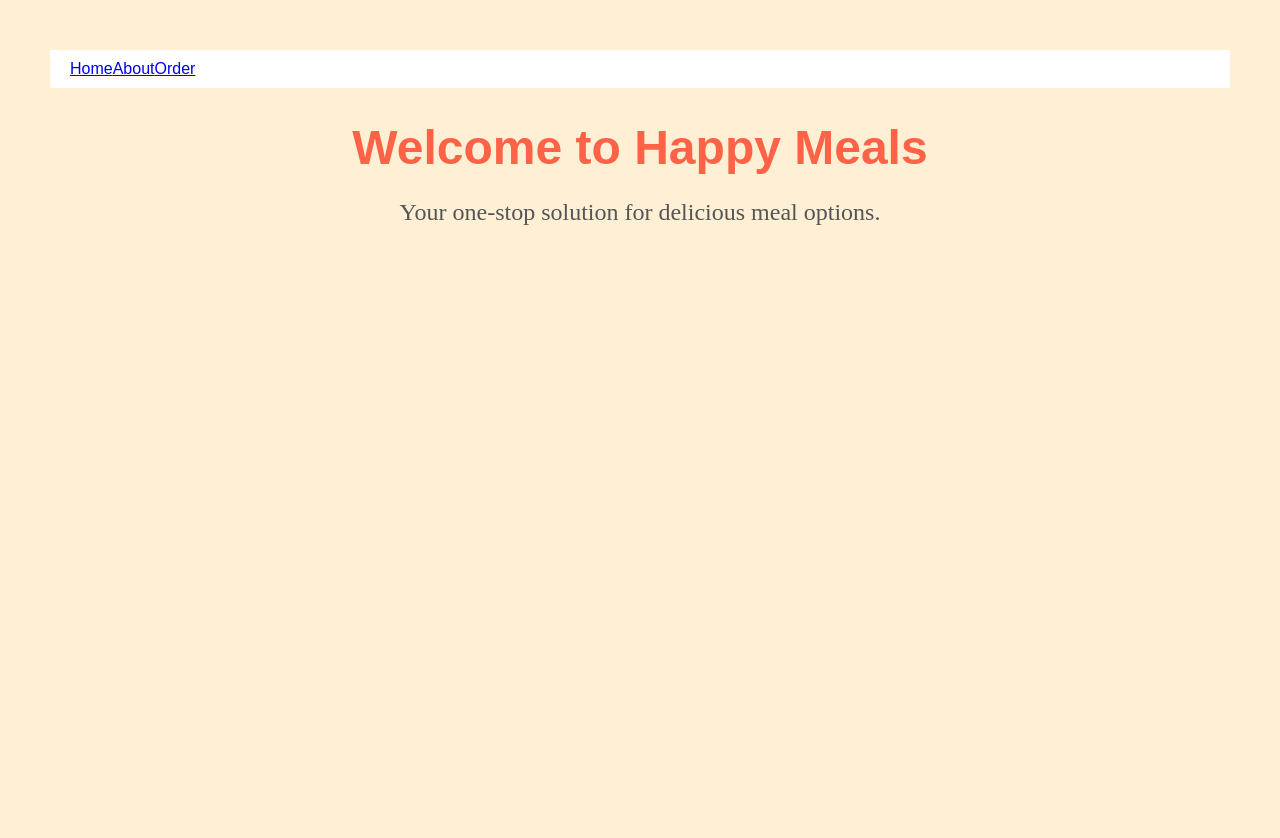
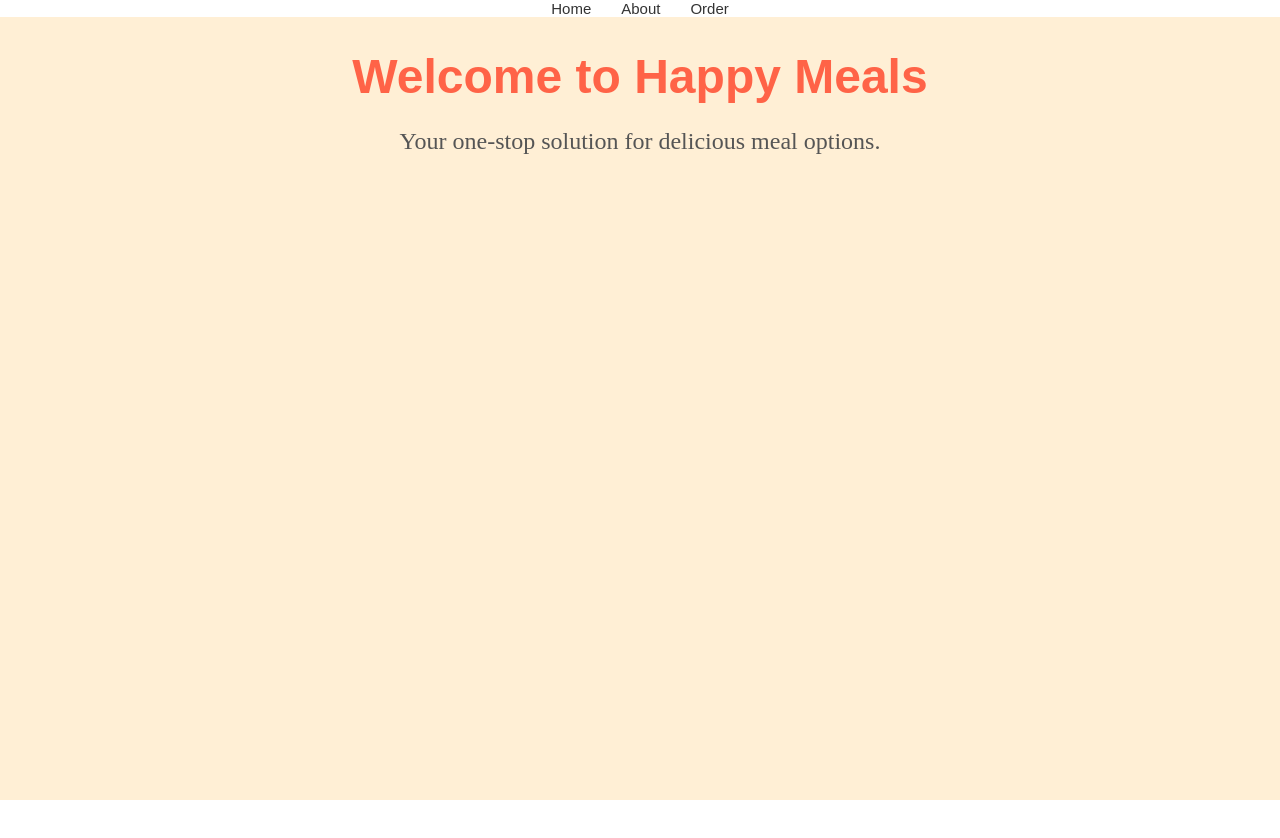
Before and after one commit to Shrilesh-Dhobale/Assign-18-Routing, a React (Vite) app in the folder Happy_Meals/: page / in a window 1280 px wide. Shown: the top 838 px of the page. After the commit the page ends 800 px from the top, so only its background shows below. Built offline with nearby package versions, Linux system fonts and the light colour scheme.

Commit message:
Styling added for Navlinks

```diff
--- a/Happy_Meals/src/Home.css
+++ b/Happy_Meals/src/Home.css
@@ -1,6 +1,6 @@
 .home-container {
     text-align: center;
-    padding: 50px;
+
     background-color: #ffefd5;
     height: 100vh;
 }
--- a/Happy_Meals/src/Navbar.css
+++ b/Happy_Meals/src/Navbar.css
@@ -1,7 +1,17 @@
 .navbar{
+    margin: 0;
     background-color: white;
-    padding: 10px 20px;
+
+}
+.navbar-links{
     display: flex;
-    justify-content: space-between;
-    align-items: center;
+    justify-content: center;
+    gap: 30px;
+
 }
+.navbar-link{
+    text-decoration: none;
+    font-size: 15px;
+    color: #333;
+
+}
--- a/Happy_Meals/src/index.css
+++ b/Happy_Meals/src/index.css
@@ -2,3 +2,8 @@ body{
     margin: 0;
     font-family: Arial, sans-serif;
 }
+#root{
+    margin:0;
+    padding:0;
+
+}
```
